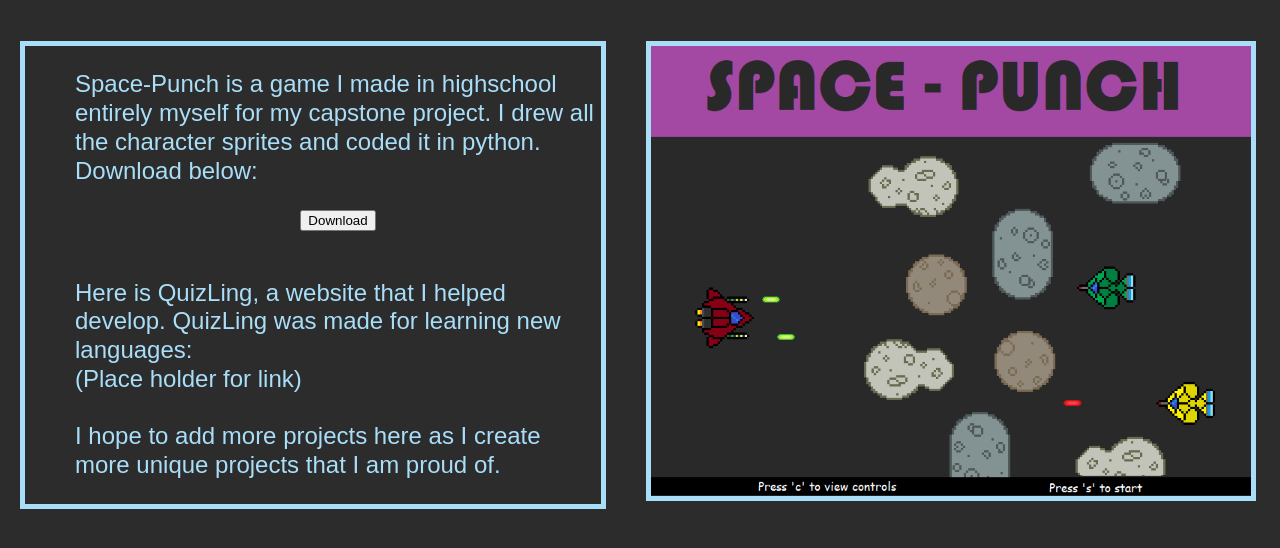
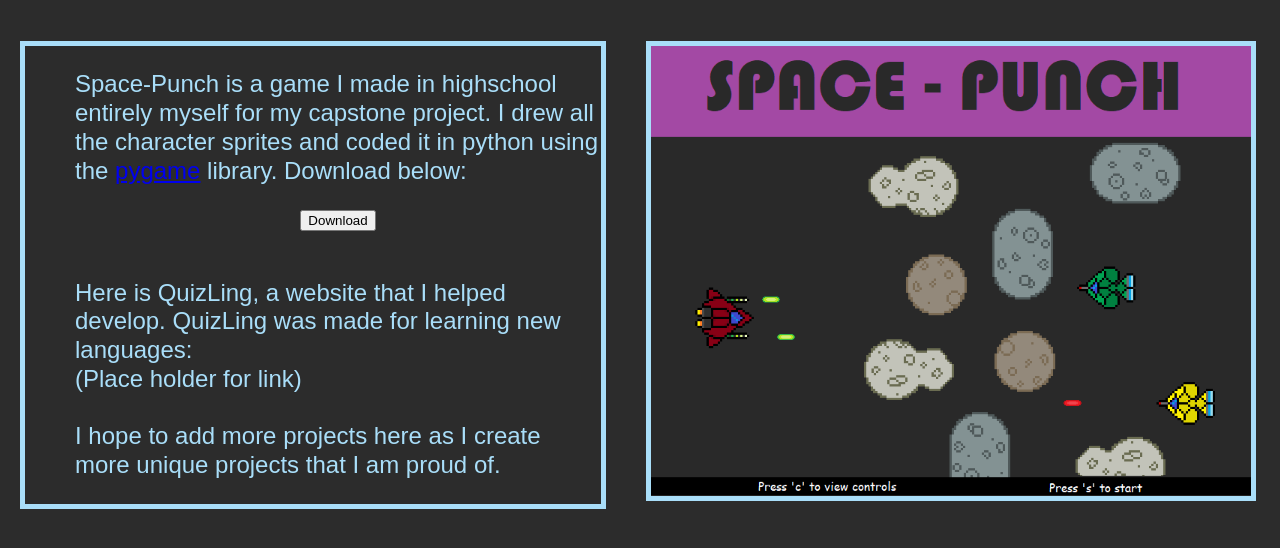
Before and after one commit to garrett-darts/garrett-darts.github.io, a plain HTML site: page projects.html in a window 1280 px wide. Shown: the part 202-750 px from the top of the page. Drawn offline with Linux system fonts and the light colour scheme.

Commit message:
Added pygame hyperlink

```diff
--- a/projects.html
+++ b/projects.html
@@ -30,7 +30,7 @@
         <div class="text-content">
             <p style="margin-left: 50px; line-height: 1.2;">
                 Space-Punch is a game I made in highschool entirely myself for my capstone project.
-                I drew all the character sprites and coded it in python.
+                I drew all the character sprites and coded it in python using the <a href="https://www.pygame.org/news" target="_blank">pygame</a> library.
                 Download below:
             </p>
             <div class="centered-button">
```
